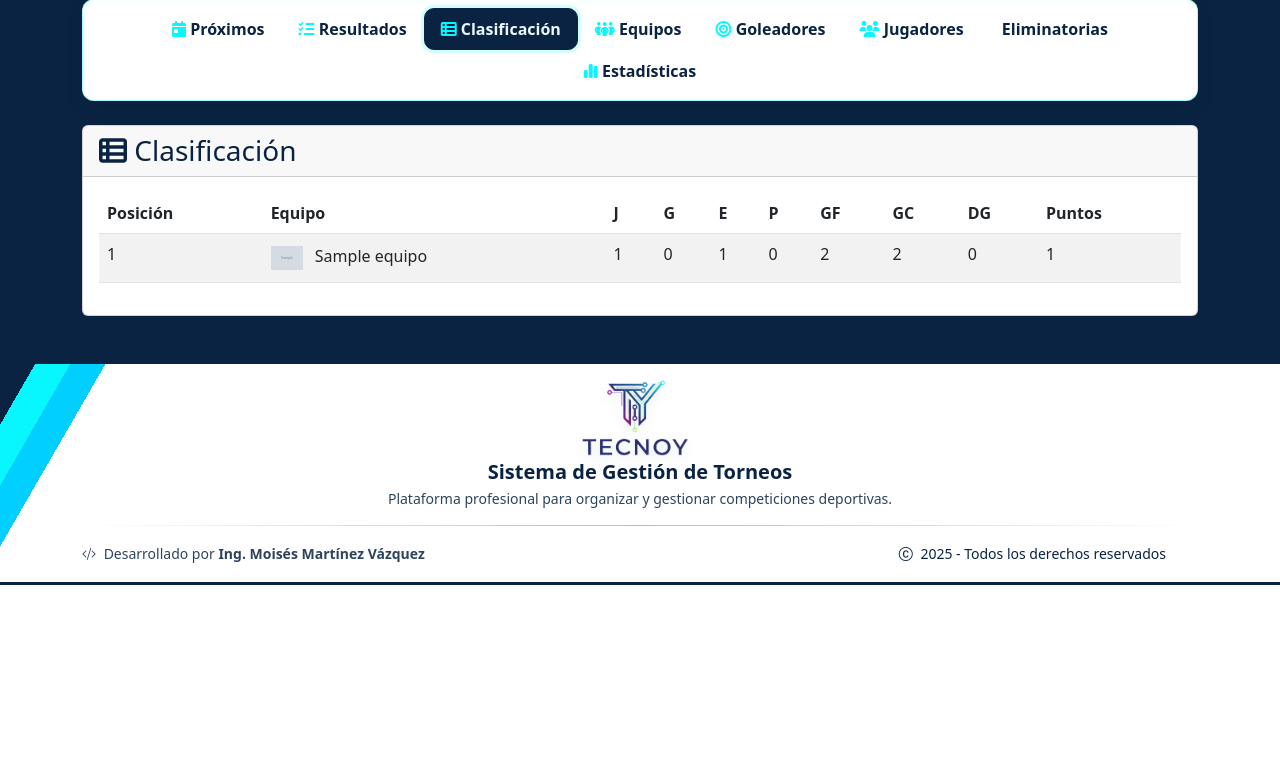
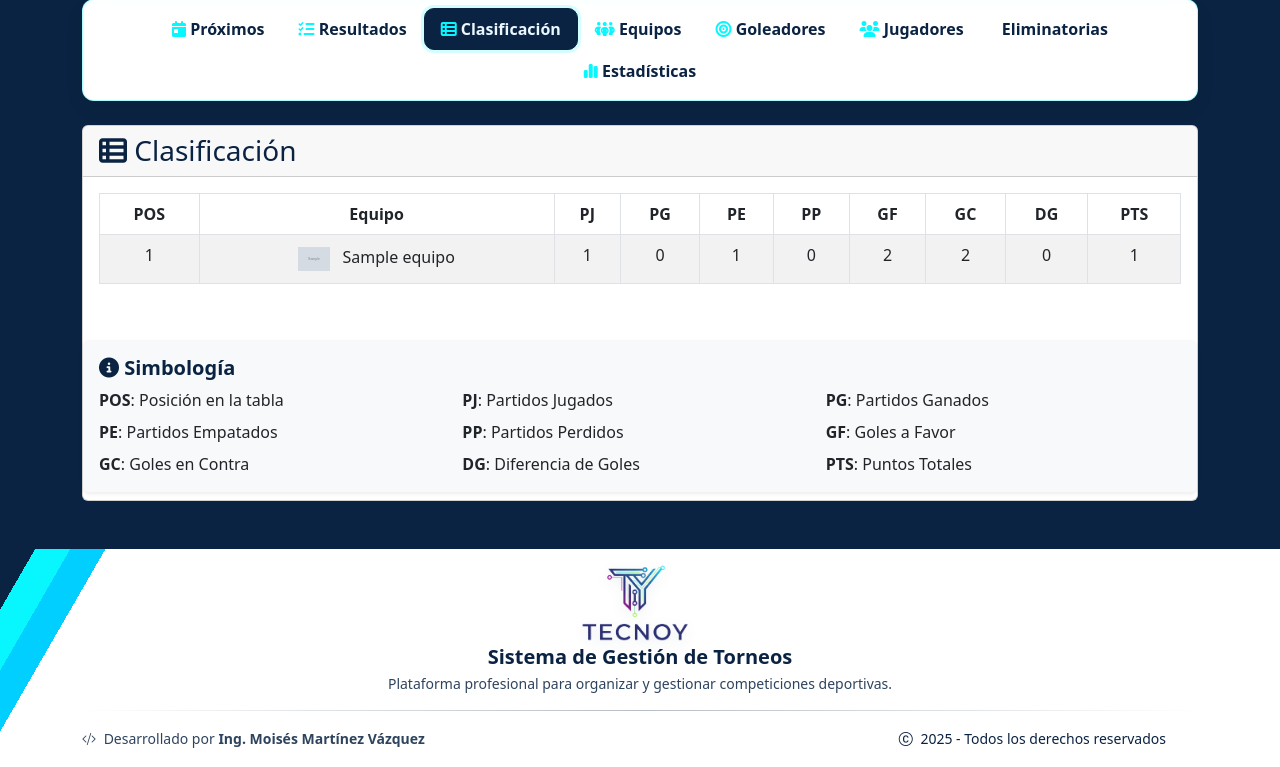
Before and after one commit to Moy020513/Torneos, a Django app: page /categoria/1/tabla-posiciones/ in a window 1280 px wide. Shown: the part 215-982 px from the top of the page. Before the commit the page ends 800 px from the top, so only its background shows below. Run offline with Django 4.2, Linux system fonts and the light colour scheme; tables that the repository leaves empty hold one stand-in row (values such as "Sample post"); grey boxes marked "Sample" are stand-in pictures.

Commit message:
ajustes de letra en tabla de pos

```diff
--- a/templates/base.html
+++ b/templates/base.html
@@ -48,6 +48,8 @@
         }
         body {
             background: #0a2342 !important;
+            padding 0 !important;
+            margin: 0 !important;
         }
         /* Navbar compacta y logo grande */
         .navbar {
--- a/templates/torneos/capitan/jugador_form.html
+++ b/templates/torneos/capitan/jugador_form.html
@@ -3,7 +3,7 @@
 {% block title %}{% if jugador %}Editar Jugador{% else %}Agregar Nuevo Jugador{% endif %}{% endblock %}
 
 {% block content %}
-<div class="container mt-5">
+<div class="container-fluid mt-5" style="width:100vw;max-width:100vw;margin-left:calc(-50vw + 50%);">
     <div class="row justify-content-center">
         <div class="col-lg-8">
             <!-- Encabezado -->
--- a/templates/torneos/tabla_posiciones.html
+++ b/templates/torneos/tabla_posiciones.html
@@ -1,24 +1,25 @@
 {% extends 'torneos/base.html' %}
 {% block categoria_content %}
     <!-- Encabezado/nav heredados desde torneos/base.html -->
-    <div class="card">
+    <div class="card w-100" style="max-width:100vw;">
         <div class="card-header">
             <h3 class="m-0 text-navy"><i class="fa-solid fa-table-list"></i> Clasificación</h3>
         </div>
         <div class="card-body">
-            <table class="table table-striped">
+            <div class="table-responsive">
+                <table class="table table-striped table-bordered w-100 text-center tabla-posiciones" style="min-width:100%;max-width:100vw;">
                 <thead>
                     <tr>
-                        <th>Posición</th>
+                        <th>POS</th>
                             <th>Equipo</th>
-                        <th>J</th>
-                        <th>G</th>
-                        <th>E</th>
-                        <th>P</th>
+                        <th>PJ</th>
+                        <th>PG</th>
+                        <th>PE</th>
+                        <th>PP</th>
                         <th>GF</th>
                         <th>GC</th>
                         <th>DG</th>
-                        <th>Puntos</th>
+                        <th>PTS</th>
                     </tr>
                 </thead>
                 <tbody>
@@ -45,5 +46,30 @@
             </table>
         </div>
     </div>
-
+    <!-- Simbología de la tabla -->
+    <div class="mt-4 mb-2 p-3 bg-light rounded shadow-sm" style="max-width:100vw;">
+    <h5 class="fw-bold mb-2 text-navy"><i class="fa-solid fa-info-circle"></i> Simbología</h5>
+    <ul class="mb-0 row row-cols-3 g-2 tabla-simbolos" style="list-style:none; padding-left:0;">
+            <li class="col"><strong>POS</strong>: Posición en la tabla</li>
+            <li class="col"><strong>PJ</strong>: Partidos Jugados</li>
+            <li class="col"><strong>PG</strong>: Partidos Ganados</li>
+            <li class="col"><strong>PE</strong>: Partidos Empatados</li>
+            <li class="col"><strong>PP</strong>: Partidos Perdidos</li>
+            <li class="col"><strong>GF</strong>: Goles a Favor</li>
+            <li class="col"><strong>GC</strong>: Goles en Contra</li>
+            <li class="col"><strong>DG</strong>: Diferencia de Goles</li>
+            <li class="col"><strong>PTS</strong>: Puntos Totales</li>
+        </ul>
+        <style>
+        @media (max-width: 576px) {
+            .tabla-simbolos li {
+                font-size: 0.55rem !important;
+            }
+            .tabla-posiciones th,
+            .tabla-posiciones td {
+                font-size: 0.65rem !important;
+            }
+        }
+        </style>
+    </div>
 {% endblock %}
```
Also changed, not shown: templates/torneos/capitan/panel.html (+15 -9 lines).
